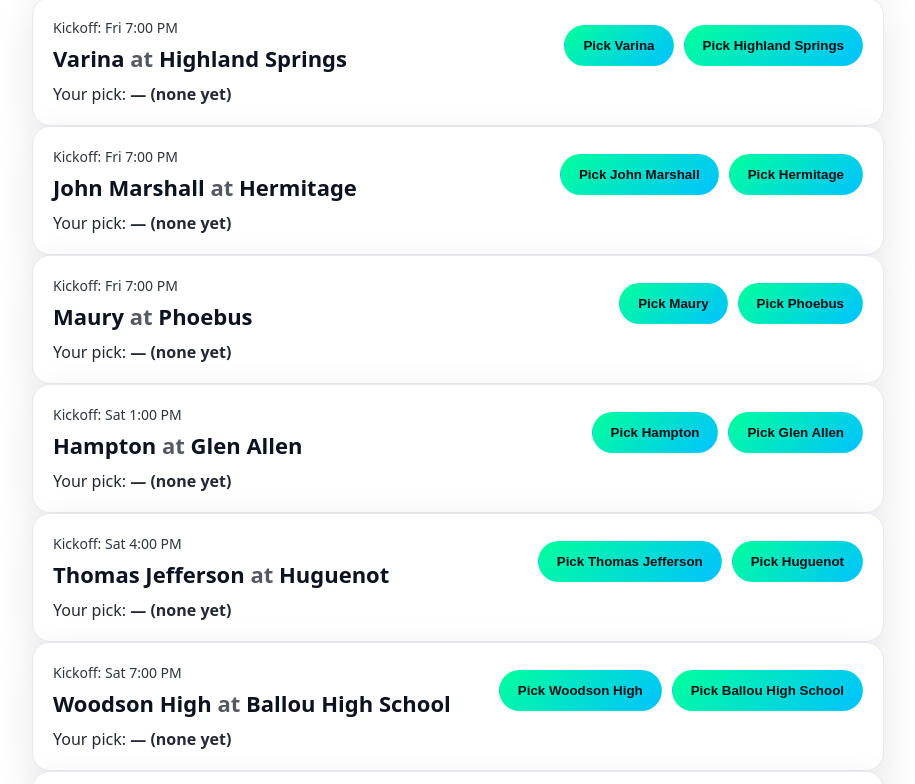
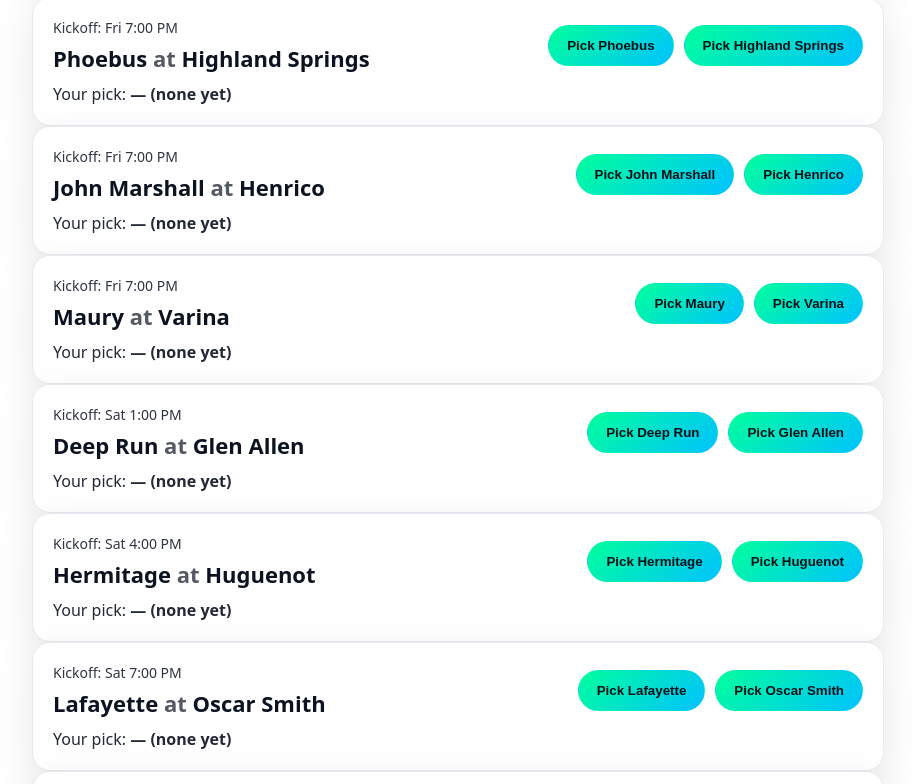
Before and after one commit to Rloney86/booster-bowl, a Next.js app: page /picks in a window 1280 px wide. Shown: the part 388-1172 px from the top of the page, without its empty margins (182-1097 px from the left). Built offline with nearby package versions, Linux system fonts and the light colour scheme.

Commit message:
Update game details in picks.js

```diff
--- a/pages/picks.js
+++ b/pages/picks.js
@@ -8,44 +8,44 @@ export default function Picks() {
   () => [
     {
       id: "g1",
-      away: "Varina",
+      away: "Phoebus",
       home: "Highland Springs",
       kickoff: "Fri 7:00 PM",
     },
     {
       id: "g2",
       away: "John Marshall",
-      home: "Hermitage",
+      home: "Henrico",
       kickoff: "Fri 7:00 PM",
     },
     {
       id: "g3",
       away: "Maury",
-      home: "Phoebus",
+      home: "Varina",
       kickoff: "Fri 7:00 PM",
     },
     {
       id: "g4",
-      away: "Hampton",
+      away: "Deep Run",
       home: "Glen Allen",
       kickoff: "Sat 1:00 PM",
     },
     {
       id: "g5",
-      away: "Thomas Jefferson",
+      away: "Hermitage",
       home: "Huguenot",
       kickoff: "Sat 4:00 PM",
     },
     {
       id: "g6",
-      away: "Woodson High",
-      home: "Ballou High School",
+      away: "Lafayette",
+      home: "Oscar Smith",
       kickoff: "Sat 7:00 PM",
     },
     {
       id: "g7",
       away: "Armstrong",
-      home: "Henrico",
+      home: "Thomas Jefferson",
       kickoff: "Fri 7:30 PM",
     },
   ],
```
